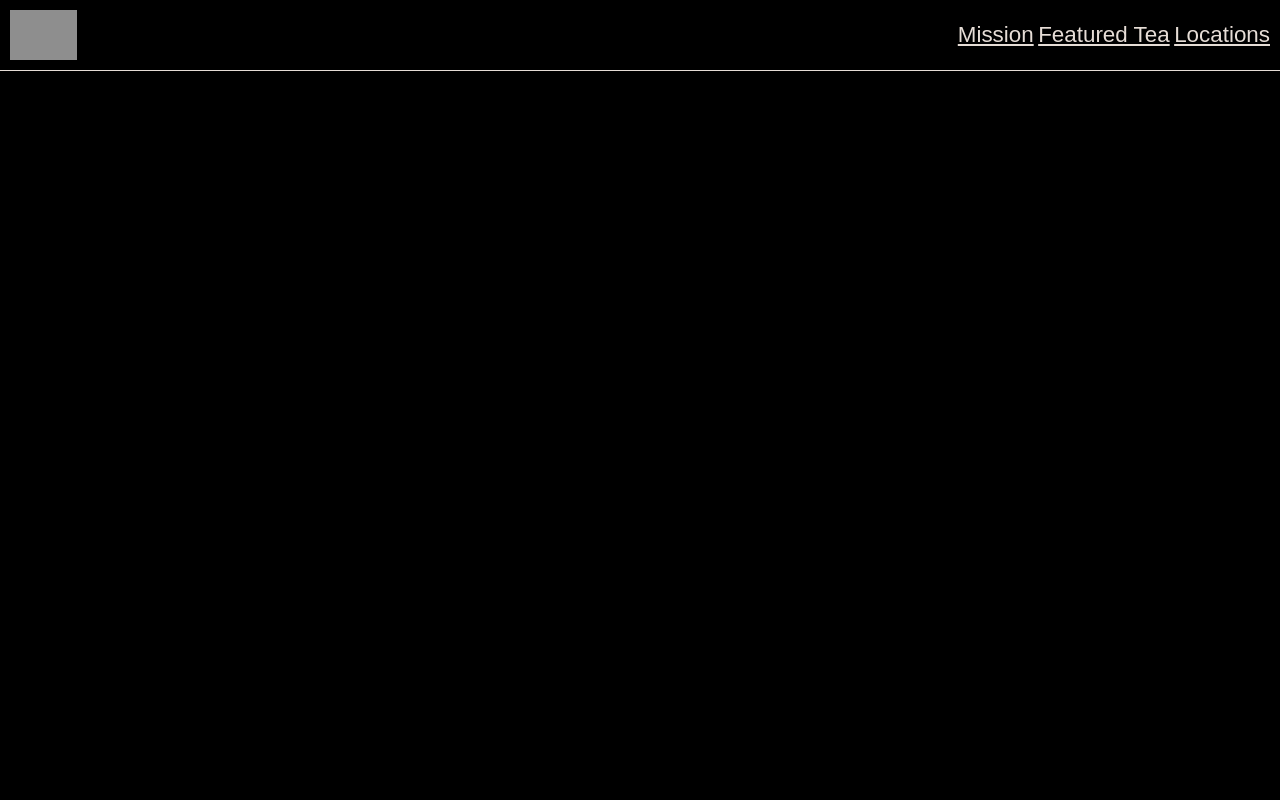
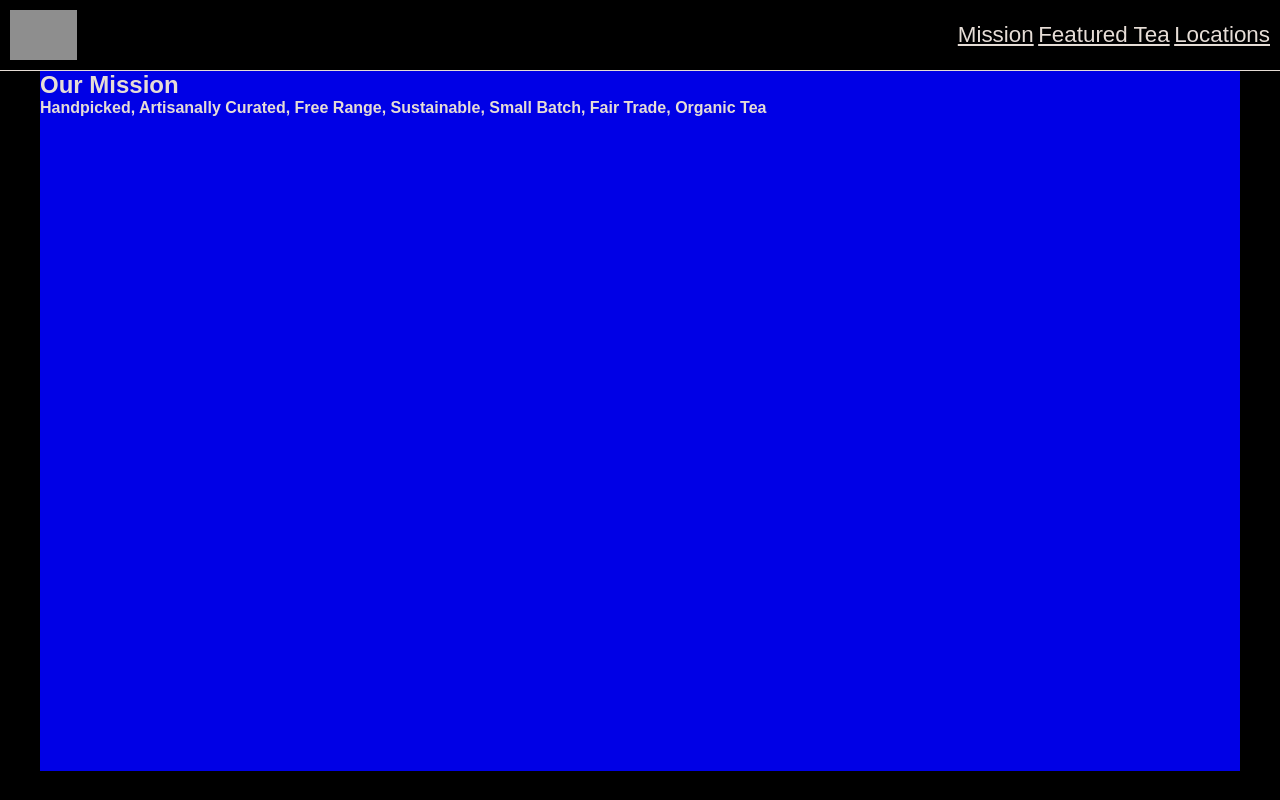
Before and after one commit to dtettarasar/code-cademy-tea-cozy, a plain HTML site: page index.html in a window 1280 px wide. Drawn offline with Linux system fonts and the light colour scheme; grey boxes are pictures that could not be loaded.

Commit message:
build header

```diff
--- a/index.html
+++ b/index.html
@@ -21,6 +21,11 @@
 
         <header>
 
+            <div class="header-content">
+                <h2>Our Mission</h2>
+                <h4>Handpicked, Artisanally Curated, Free Range, Sustainable, Small Batch, Fair Trade, Organic Tea</h4>
+            </div>
+
         </header>
 
         <footer>
--- a/styles.css
+++ b/styles.css
@@ -46,6 +46,14 @@ nav ul li a:link {
     height:50px;
 }
 
+header {
+    display: flex;
+    height: 700px;
+    background-color: blue;
+    max-width: 1200px;
+    margin: 0 auto;
+}
+
 /* Small devices (landscape phones, 576px and up) */
 @media (min-width: 576px) {
 
```
